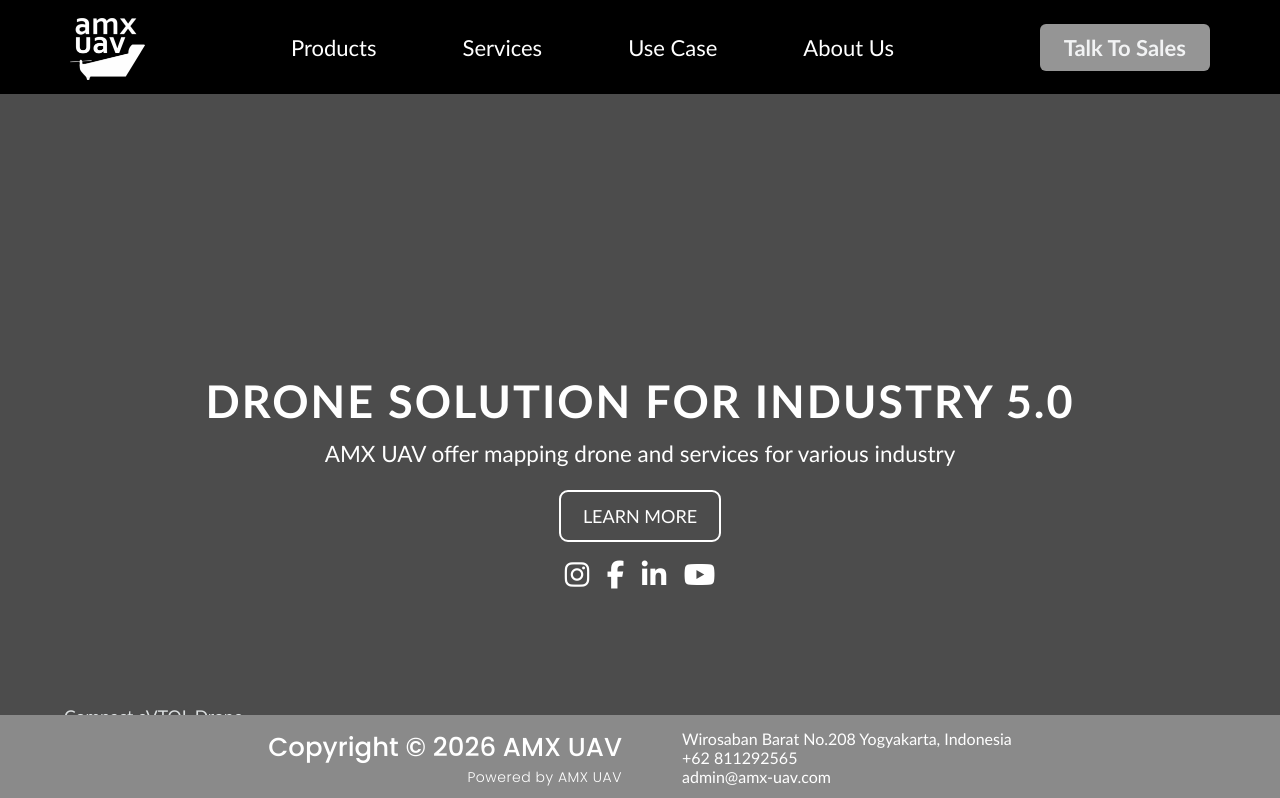
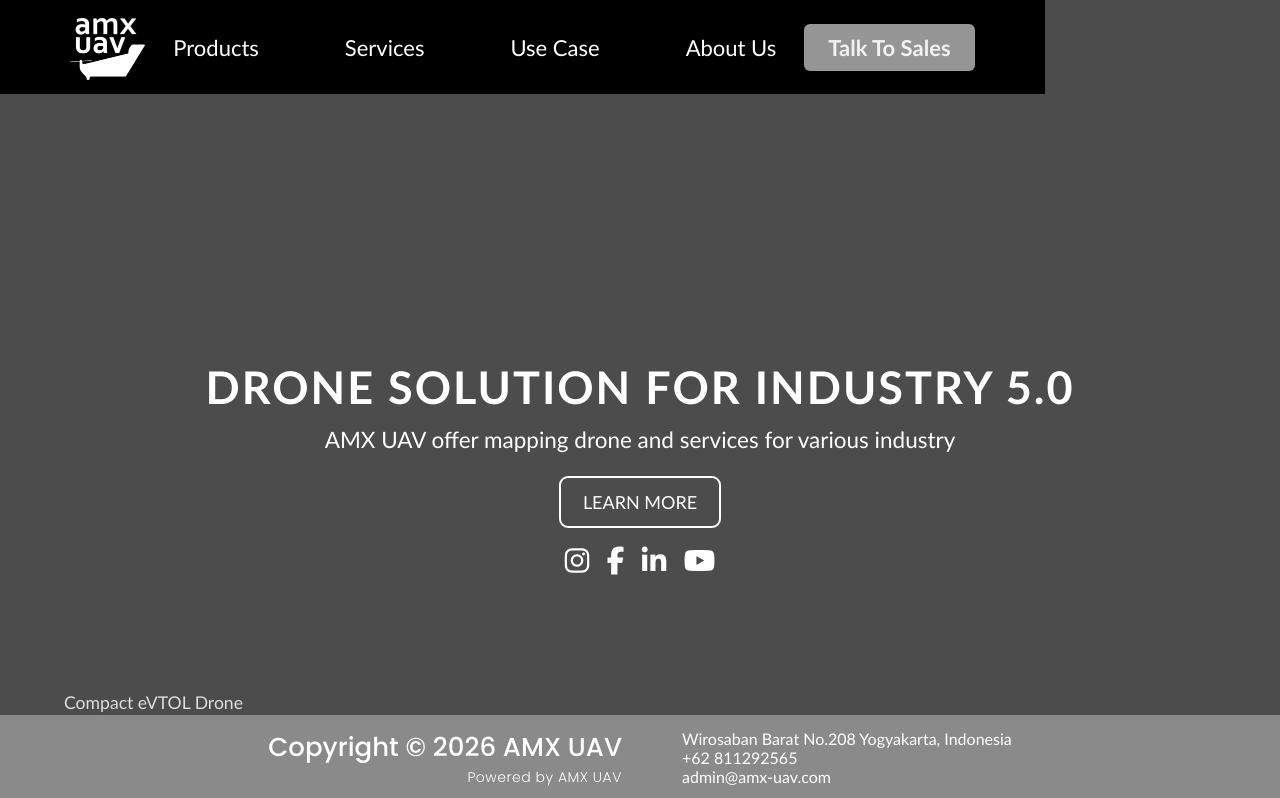
Before and after one commit to nasgmr/website-amx-next, a Next.js app: page / in a window 1280 px wide. Shown: the top 798 px of the page. Built offline with nearby package versions, Linux system fonts and the light colour scheme; a web font is replaced by a local one.

Commit message:
fix: navbar fixation updated

```diff
--- a/src/css/style.css
+++ b/src/css/style.css
@@ -14,6 +14,7 @@
 body {
   position: relative;
   min-height: 100vh;
+  padding-top: 80px;
   padding-bottom: 110px;
 }
 
@@ -39,7 +40,7 @@ body {
   justify-content: space-between;
   align-items: center;
   padding: 3px 50px;
-  position: sticky;
+  position: fixed !important;
   top: 0;
   z-index: 1000;
 
```
